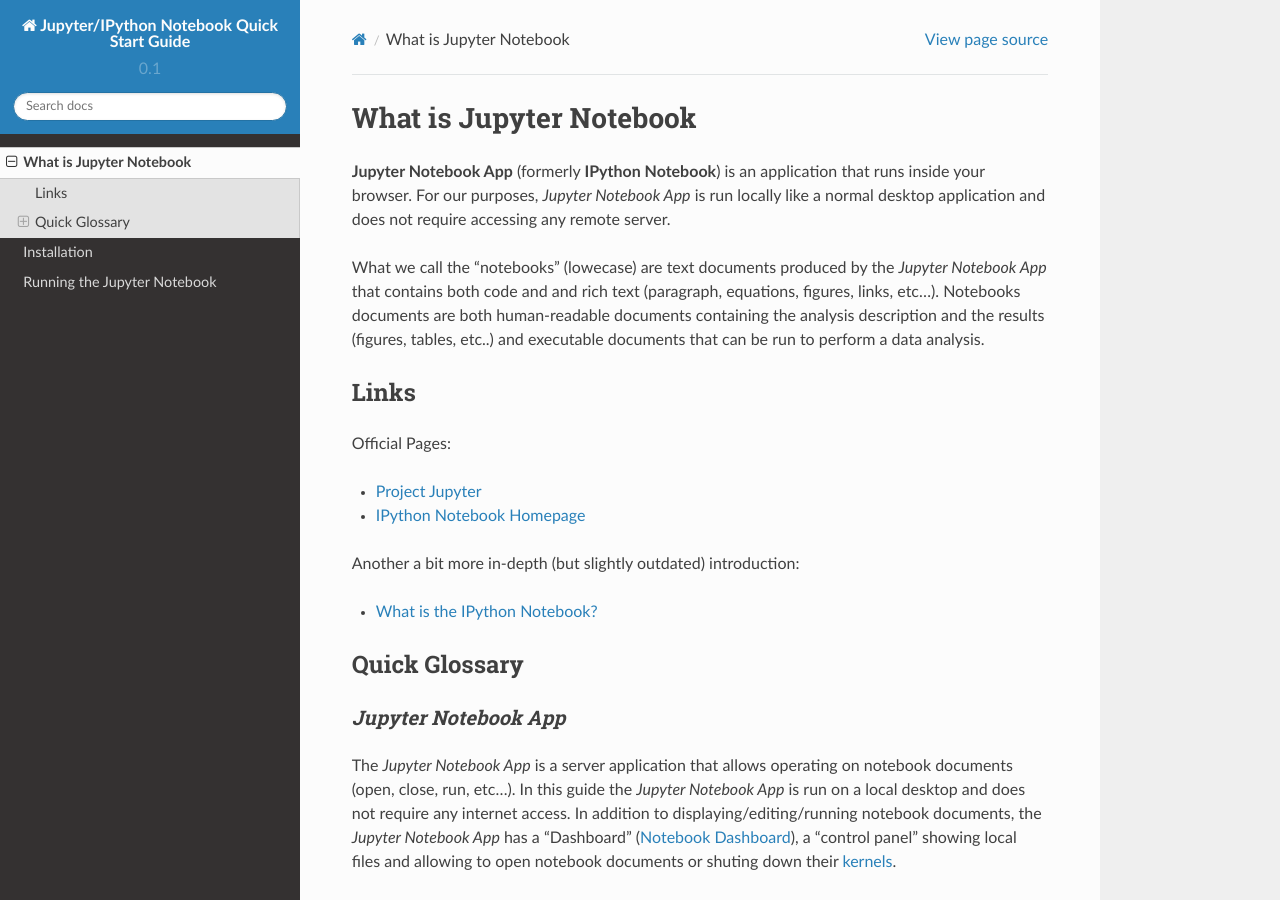
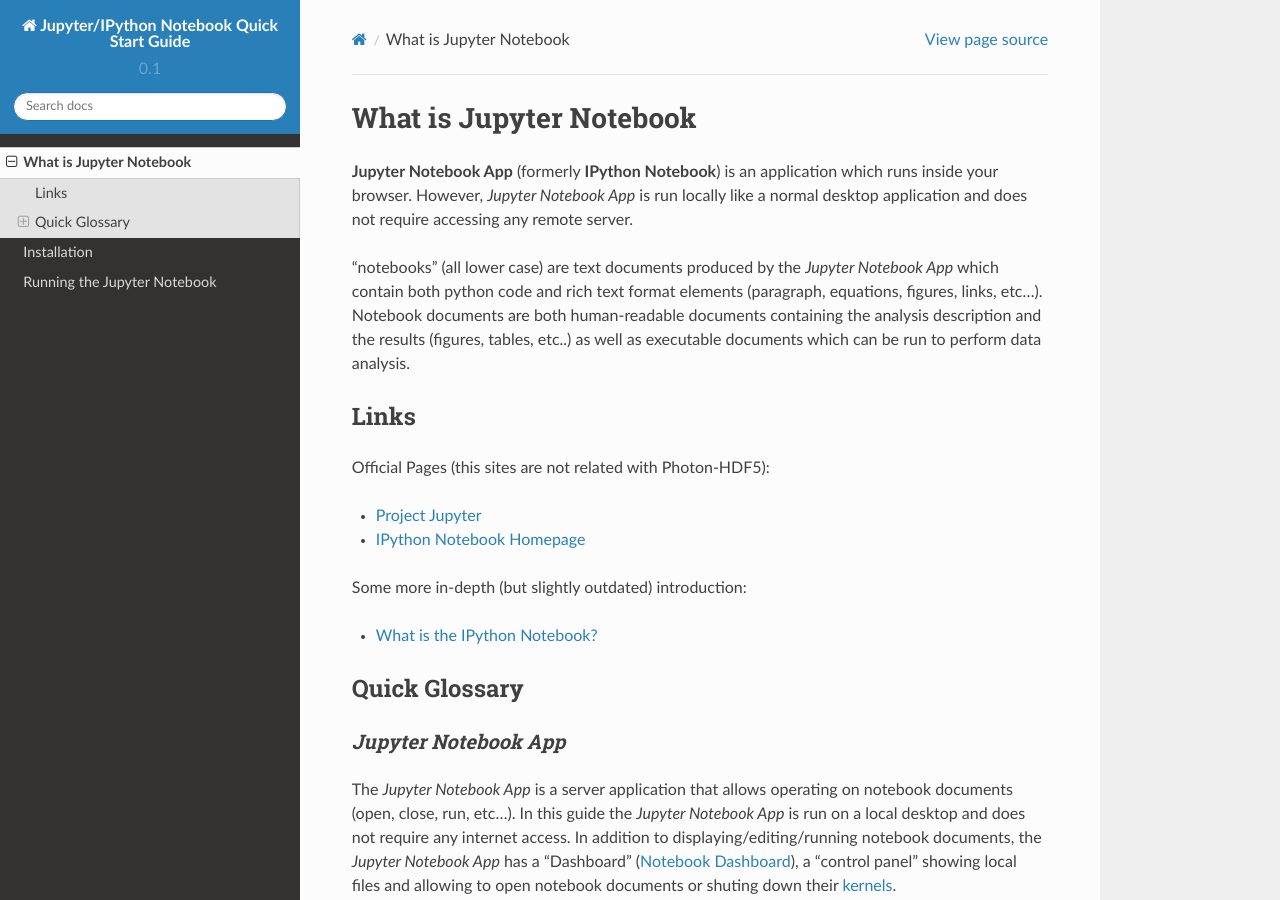
Before and after one commit to tritemio/jupyter_notebook_beginner_guide, a Sphinx documentation site: the page built from docs/what_is_jupyter.rst, in a window 1280 px wide and 900 px high. Built offline with Sphinx 7.4.7 and the Read the Docs theme 2.0.0, drawn with Linux system fonts in a browser that asks for light colours.

Commit message:
text edit

```diff
--- a/docs/what_is_jupyter.rst
+++ b/docs/what_is_jupyter.rst
@@ -3,27 +3,26 @@
 What is Jupyter Notebook
 ========================
 
-**Jupyter Notebook App** (formerly **IPython Notebook**) is an application that runs inside your
+**Jupyter Notebook App** (formerly **IPython Notebook**) is an application which runs inside your
 browser.
-For our purposes, *Jupyter Notebook App* is run locally like a normal desktop
+However, *Jupyter Notebook App* is run locally like a normal desktop
 application and does not require accessing any remote server.
 
-What we call the "notebooks" (lowecase) are text documents
-produced by the *Jupyter Notebook App* that contains both code and
-and rich text (paragraph, equations, figures, links, etc...).
-Notebooks documents are both human-readable documents containing the analysis
-description and the results (figures, tables, etc..) and executable documents
-that can be run to perform a data analysis.
+"notebooks" (all lower case) are text documents
+produced by the *Jupyter Notebook App* which contain both python code and rich text format elements (paragraph, equations, figures, links, etc...).
+Notebook documents are both human-readable documents containing the analysis
+description and the results (figures, tables, etc..) as well as executable documents
+which can be run to perform data analysis.
 
 Links
 -----
 
-Official Pages:
+Official Pages (this sites are not related with Photon-HDF5):
 
 - `Project Jupyter <https://jupyter.org/>`__
 - `IPython Notebook Homepage <http://ipython.org/notebook.html>`__
 
-Another a bit more in-depth (but slightly outdated) introduction:
+Some more in-depth (but slightly outdated) introduction:
 
 - `What is the IPython Notebook? <http://nbviewer.ipython.org/github/jupyter/strata-sv-2015-tutorial/blob/master/00%20-%20Introduction.ipynb>`__
 
```
